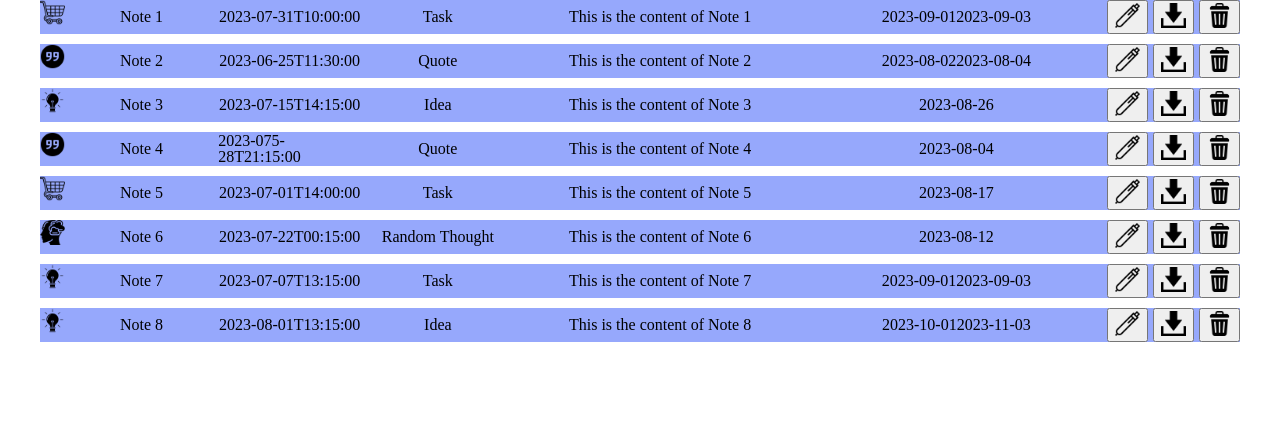
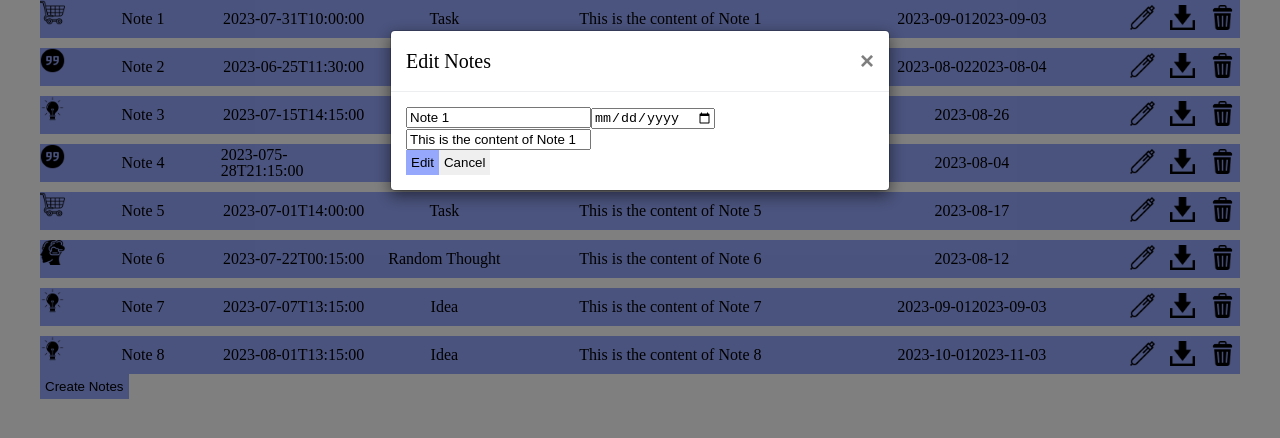
Before and after one commit to p1982/radency_hw1, a plain HTML site: page index.html in a window 1280 px wide. Both pictures are taken after a click on the button 1127 px from the left and 17 px from the top of the page. Drawn offline with Linux system fonts and the light colour scheme.

Commit message:
modal and form added

```diff
--- a/css/index.css
+++ b/css/index.css
@@ -8,6 +8,10 @@ a {
 
 a, button {
     cursor: pointer;
+}
+
+#root {
+    position: relative;
 }
 
 .container {
@@ -46,11 +50,6 @@ a, button {
     grid-column: span 5;
 }
 
-.notes-btn {
-    grid-column: span 1;
-    padding: 5px;
-}
-
 .notes-text {
     grid-column: span 5;
 }
@@ -59,3 +58,121 @@ a, button {
     width: 25px;
     height: 25px;
 }
+
+.btn {
+    border: none;
+    padding: 5px;
+}
+
+.icon-btn {
+    border: none;
+    background-color: rgb(150, 168, 252);
+    padding: 5px;
+}
+
+.primary-btn {
+    background-color: rgb(150, 168, 252);
+}
+
+.modal {
+    position: fixed;
+    top: 0;
+    right: 0;
+    bottom: 0;
+    left: 0;
+    background: rgba(0,0,0,0.5);
+    z-index: 1050;
+    margin: 0;
+    padding: 0;
+}
+
+.modal-dialog {
+    position: relative;
+    width: auto;
+    margin: 10px;
+}
+@media (min-width: 576px) {
+  .modal-dialog {
+      max-width: 500px;
+      margin: 30px auto;
+  }
+}
+
+.modal-content {
+    position: relative;
+    display: -webkit-box;
+    display: -webkit-flex;
+    display: -ms-flexbox;
+    display: flex;
+    -webkit-box-orient: vertical;
+    -webkit-box-direction: normal;
+    -webkit-flex-direction: column;
+    -ms-flex-direction: column;
+    flex-direction: column;
+    background-color: #fff;
+    -webkit-background-clip: padding-box;
+    background-clip: padding-box;
+    border: 1px solid rgba(0,0,0,.2);
+    border-radius: .3rem;
+    outline: 0;
+}
+@media (min-width: 768px) {
+  .modal-content {
+      -webkit-box-shadow: 0 5px 15px rgba(0,0,0,.5);
+      box-shadow: 0 5px 15px rgba(0,0,0,.5);
+  }
+}
+
+.modal-header {
+    display: -webkit-box;
+    display: -webkit-flex;
+    display: -ms-flexbox;
+    display: flex;
+    -webkit-box-align: center;
+    -webkit-align-items: center;
+    -ms-flex-align: center;
+    align-items: center;
+    -webkit-box-pack: justify;
+    -webkit-justify-content: space-between;
+    -ms-flex-pack: justify;
+    justify-content: space-between;
+    padding: 15px;
+    border-bottom: 1px solid #eceeef;
+}
+
+.modal-title {
+    margin-top: 0;
+    margin-bottom: 0;
+    line-height: 1.5;
+    font-size: 1.25rem;
+    font-weight: 500;
+}
+
+.close {
+    float: right;
+    font-family: sans-serif;
+    font-size: 24px;
+    font-weight: 700;
+    line-height: 1;
+    color: #000;
+    text-shadow: 0 1px 0 #fff;
+    opacity: .5;
+    text-decoration: none;
+}
+
+.close:focus, .close:hover {
+    color: #000;
+    text-decoration: none;
+    cursor: pointer;
+    opacity: .75;
+}
+
+.modal-body {
+  position: relative;
+    -webkit-box-flex: 1;
+    -webkit-flex: 1 1 auto;
+    -ms-flex: 1 1 auto;
+    flex: 1 1 auto;
+    padding: 15px;
+    overflow: auto;
+}
--- a/js/Button/Button.js
+++ b/js/Button/Button.js
@@ -1,14 +1,17 @@
 import { configButtons } from "./configButton.js"
 class Button {
-    renderButton(id) {
-        const { className, text, type } = configButtons[id]
-        // const button = document.createElement("button")
-        // button.className = className
-        // button.textContent = text
-        // button.type = type || "button"
-        return (
-            `<button class=${className} type=${type?type:"button"}>${text}</button>`
-        )
+    renderButton(configId, cb) {
+        const {id, className, text, type } = configButtons[configId]
+        const button = document.createElement("button")
+        button.className = className
+        button.insertAdjacentHTML("beforeend", text)
+        button.type = type || "button"
+        button.id = id
+        button.addEventListener("click", cb)
+        return button
+        // return (
+        //     `<button class=${className} type=${type?type:"button"}>${text}</button>`
+        // )
     }
 }
 
--- a/js/Button/configButton.js
+++ b/js/Button/configButton.js
@@ -1,19 +1,39 @@
 export const configButtons = {
     createNotes: {
+        id: "create-notes",
+        text: "Create",
+        type: "submit",
+        className: "btn primary-btn"
+    },
+    editNotes: {
+        id: "edit-notes",
+        text: "Edit",
+        type: "submit",
+        className: "btn primary-btn"
+    },
+    createNotesModal: {
+        id: "create-notes-modal",
         text: "Create Notes",
-        type: "submit",
-        className: "primary-btn"
+        className: "btn primary-btn"
     },
-    deleteNotes: {
+    cancel: {
+        id: "cancel",
+        text: "Cancel",
+        className: "btn secondary-btn"
+    },
+    deleteNotesModal: {
+        id: "delete-notes-modal",
         text: "<img class='icon' src='./img/icons/free-icon-bin-4402519.png' alt='delete icon'/>",
         className: "icon-btn"
     },
-    editNotes: {
+    editNotesModal: {
+        id: "edit-notes-modal",
         text: "<img class='icon'src='./img/icons/free-icon-pen-2007034.png' alt='download icon'/>",
         className: "icon-btn"
     },
     downLoadNotes: {
+        id: "down-load-notes",
         text: "<img class='icon' src='./img/icons/free-icon-down-arrow-800892.png' alt='edit icon'/>",
         className: "icon-btn"
-    }
+    },
 }
--- /dev/null
+++ b/js/Form/Form.js
@@ -0,0 +1,101 @@
+import Button from "../Button/Button.js"
+import Input from "../Input/Input.js";
+import API from "../API/API.js";
+import Notes from "../Notes/Notes.js";
+class Form {
+    constructor(){
+        this.form = document.createElement('form')
+    }
+    renderEditForm ({id, name, created, category, content, dates}, onClose) {
+        const btnWrapper = document.createElement('div')
+        btnWrapper.className = "btn-wrapper"
+        const inputName = Input.renderInput("name", name)
+        const inputDate = Input.renderInput("date", created)
+        const inputContent = Input.renderInput("content", content)
+        const editBtn = Button.renderButton("editNotes")
+        const cancelBtn = Button.renderButton("cancel")
+        cancelBtn.addEventListener("click", onClose)
+        btnWrapper.append(editBtn, cancelBtn)
+        this.form.append(inputName, inputDate, inputContent, btnWrapper)
+        this.form.addEventListener("submit", this.handleSubmitUpdate.bind(this, onClose, id))
+        return this.form
+    }
+
+    renderDeleteForm (id, onClose) {
+        const btnWrapper = document.createElement('div')
+        btnWrapper.className = "btn-wrapper"
+        const editBtn = Button.renderButton("editNotes")
+        const cancelBtn = Button.renderButton("cancel")
+        cancelBtn.addEventListener("click", onClose)
+        btnWrapper.append(editBtn, cancelBtn)
+        this.form.append(inputName, inputDate, inputContent, btnWrapper)
+        this.form.addEventListener("submit", this.handleSubmitDelete.bind(this, onClose, id))
+        return this.form
+    }
+
+    renderCreateForm (onClose) {
+        const btnWrapper = document.createElement('div')
+        btnWrapper.className = "btn-wrapper"
+        const inputName = Input.renderInput("name")
+        const inputDate = Input.renderInput("date")
+        const inputContent = Input.renderInput("content")
+        const createBtn = Button.renderButton("createNotes")
+        const cancelBtn = Button.renderButton("cancel")
+        cancelBtn.addEventListener("click", onClose)
+        btnWrapper.append(createBtn, cancelBtn)
+        this.form.append(inputName, inputDate, inputContent, btnWrapper)
+        this.form.addEventListener("submit", this.handleSubmitCreate.bind(this, onClose))
+        return this.form
+    }
+
+    async handleSubmitDelete (onClose, id, ) {
+        e.preventDefault()
+        try{
+            const note = await API.deleteData(id)
+            const li = document.getElementById(id)
+            li.remove()
+            onClose()
+        } catch (err) {
+            console.error(err)
+        }
+    }
+
+    async handleSubmitUpdate(onClose, id, e){
+        e.preventDefault()
+        const inputs = this.form.querySelectorAll("input")
+        const formData = {}
+        inputs.forEach( item => {
+            formData[item.name] = item.value
+        })
+        try{
+            const note = await API.updateData(id, formData)
+            const oldLi = document.getElementById(id)
+            const li = Notes.renderCardNote(note);
+            const parent = document.querySelector(".notes-list")
+            parent.replaceChild(oldLi, li);
+            onClose()
+        } catch (err) {
+            console.error(err)
+        }
+    }
+
+    async handleSubmitCreate(onClose, e){
+        e.preventDefault()
+        const inputs = this.form.querySelectorAll("input")
+        const formData = {}
+        inputs.forEach( item => {
+            formData[item.name] = item.value
+        })
+        try{
+            const note = await API.createData(formData)
+            const li = this.renderCardNote(note);
+            const parent = document.querySelector(".notes-list")
+            parent.appendChild(li);
+            onClose()
+        } catch (err) {
+            console.error(err)
+        }
+    }
+}
+
+export default new Form()
--- /dev/null
+++ b/js/Input/Input.js
@@ -0,0 +1,28 @@
+import { configInputs } from "./configInputs.js"
+class Input {
+    renderInput(configId, value) {
+        const { id, className, text, type } = configInputs[configId]
+
+        const inputElement = document.createElement('input');
+        inputElement.id = id;
+        inputElement.className = className;
+        if(value) {
+            inputElement.value = value
+            if(type==="date"){
+                inputElement.value = new Date(value)
+            }
+        }
+        if(!value){
+            inputElement.placeholder = text
+            if(type==="date") {
+                inputElement.value = new Date()
+             }
+        }
+
+        inputElement.type = type ? type : 'text';
+        inputElement.name = id
+        return inputElement;
+    }
+}
+
+export default new Input()
--- /dev/null
+++ b/js/Input/configInputs.js
@@ -0,0 +1,18 @@
+export const configInputs = {
+    name: {
+        id: "name",
+        text: "John Smith",
+        className: "input"
+    },
+    date: {
+        id: "date",
+        text: "04.05.2024",
+        type: "date",
+        className: "input"
+    },
+    content: {
+        id: "content",
+        text: "Notes ...",
+        className: "input"
+    },
+}
--- a/js/Modal/Modal.js
+++ b/js/Modal/Modal.js
@@ -0,0 +1,55 @@
+import Form from "../Form/Form.js"
+import { configModals } from "./configModal.js"
+class Modal {
+    renderModal(id, note) {
+        const { title, text } = configModals[id]
+        const root = document.querySelector("#root")
+        const openModalDiv = document.createElement('div');
+        openModalDiv.id = id;
+        openModalDiv.className = 'modal';
+
+        const modalDialogDiv = document.createElement('div');
+        modalDialogDiv.className = 'modal-dialog';
+
+        const modalContentDiv = document.createElement('div');
+        modalContentDiv.className = 'modal-content';
+
+        const modalHeaderDiv = document.createElement('div');
+        modalHeaderDiv.className = 'modal-header';
+
+        const modalTitleH3 = document.createElement('h3');
+        modalTitleH3.className = 'modal-title';
+        modalTitleH3.textContent = title;
+
+        const closeButtonA = document.createElement('a');
+        closeButtonA.href = '#close';
+        closeButtonA.title = 'Close';
+        closeButtonA.className = 'close';
+        closeButtonA.textContent = '×';
+        closeButtonA.addEventListener('click', this.closeModal.bind(this, id))
+
+        const modalBodyDiv = document.createElement('div');
+        modalBodyDiv.className = 'modal-body';
+
+        const form = Form.renderEditForm(note, this.closeModal.bind(this, id))
+
+        modalHeaderDiv.appendChild(modalTitleH3);
+        modalHeaderDiv.appendChild(closeButtonA);
+        modalBodyDiv.append(form)
+        modalContentDiv.appendChild(modalHeaderDiv);
+        modalContentDiv.appendChild(modalBodyDiv);
+
+        modalDialogDiv.appendChild(modalContentDiv);
+
+        openModalDiv.appendChild(modalDialogDiv);
+
+        root.append(openModalDiv)
+    }
+
+    closeModal(id){
+        const modal = document.getElementById(id)
+        modal.remove()
+    }
+}
+
+export default new Modal()
--- /dev/null
+++ b/js/Modal/configModal.js
@@ -0,0 +1,16 @@
+
+
+export const configModals = {
+    editModal: {
+      title: "Edit Notes",
+      text: ""
+    },
+    deleteModal: {
+      title: "Delete Notes",
+      text: "Are you sure, you want delete?"
+    },
+    createModal: {
+      title: "Create Notes",
+      text: ""
+    }
+}
--- a/js/Notes/Notes.js
+++ b/js/Notes/Notes.js
@@ -1,27 +1,38 @@
 import Button from "../Button/Button.js"
+import Modal from "../Modal/Modal.js";
+import { configNotes } from "./configNotes.js";
 class Notes {
     renderNotes(notes) {
         const ul = document.createElement("ul")
         ul.className = "notes-list"
-        ul.insertAdjacentHTML('beforeend', `${notes.map(note=>{
-            return this.renderCardNote(note)
-        }).join("")}`)
-        return ul
+        notes.forEach(note => {
+            const li = this.renderCardNote(note);
+            ul.appendChild(li);
+        });
+    return ul;
     }
-    renderCardNote ({id, icon, name, created, category, content, dates}) {
-        return (
-            `<li id=${id} class='notes-item'>
-                <div className='notes notes-btn'>${icon}</div>
-                <h6 class='notes notes-title'>${name}</h6>
-                <p class='notes notes-text'>${created}</p>
-                <p class='notes notes-text'>${category}</p>
-                <p class='notes notes-content'>${content}</p>
-                <ul class='notes notes-data'>${dates.map(date=>`<li>${date}</li>`).join("")}</ul>
-                <div className='notes notes-btn'>${Button.renderButton("editNotes")}</div>
-                <div className='notes notes-btn'>${Button.renderButton("downLoadNotes")}</div>
-                <div className='notes notes-btn'>${Button.renderButton("deleteNotes")}</div>
-            </li>`
-        )
+    renderCardNote(note) {
+        const {id, name, created, category, content, dates} = note
+        const editButton = Button.renderButton("editNotesModal", this.editNotesModal.bind(this, note));
+        const downloadButton = Button.renderButton("downLoadNotes");
+        const deleteButton = Button.renderButton("deleteNotesModal");
+        const li = document.createElement('li')
+        const icon = configNotes[category]
+        li.id = id
+        li.className = "notes-item"
+        li.insertAdjacentHTML('beforeend',
+            `<div className='notes notes-btn'>${icon}</div>
+            <h6 class='notes notes-title'>${name}</h6>
+            <p class='notes notes-text'>${created}</p>
+            <p class='notes notes-text'>${category}</p>
+            <p class='notes notes-content'>${content}</p>
+            <ul class='notes notes-data'>${dates.map(date => `<li>${date}</li>`).join("")}</ul>`)
+        li.append(editButton, downloadButton, deleteButton)
+        return li
+
+    }
+    editNotesModal(note) {
+        Modal.renderModal("editModal", note)
     }
 }
 
--- /dev/null
+++ b/js/Notes/configNotes.js
@@ -0,0 +1,7 @@
+export const configNotes = {
+    Task: "<img class='icon' src='./img/icons/task.png' alt='task icon'/>",
+    Quote: "<img class='icon' src='./img/icons/quote.png' alt='quote icon'/>",
+    Idea: "<img class='icon' src='./img/icons/idea.png' alt='idea icon'/>",
+    "Random Thought": "<img class='icon' src='./img/icons/onmind.png' alt='on mind icon'/>",
+
+}
--- a/js/index.js
+++ b/js/index.js
@@ -1,4 +1,5 @@
 import API from "./API/API.js";
+import Button from "./Button/Button.js";
 import Notes from "./Notes/Notes.js"
 
 const root = document.querySelector("#root")
@@ -9,7 +10,9 @@ const init = async () => {
         const list = Notes.renderNotes(notes)
         const container = document.createElement("div")
         container.className = "container"
-        container.append(list)
+
+        const createBtn = Button.renderButton("createNotesModal")
+        container.append(list, createBtn)
         root.append(container)
     } catch (e) {
         console.error(e)
--- a/notes.json
+++ b/notes.json
@@ -2,7 +2,6 @@
     "notes": [
         {
             "id": 1,
-            "icon": "<img class='icon' src='./img/icons/task.png' alt='task icon'/>",
             "name": "Note 1",
             "created": "2023-07-31T10:00:00",
             "category": "Task",
@@ -12,7 +11,6 @@
         {
             "id": 2,
             "name": "Note 2",
-            "icon": "<img class='icon' src='./img/icons/quote.png' alt='quote icon'/>",
             "created": "2023-06-25T11:30:00",
             "category": "Quote",
             "content": "This is the content of Note 2",
@@ -20,7 +18,6 @@
         },
         {
             "id": 3,
-            "icon": "<img class='icon' src='./img/icons/idea.png' alt='idea icon'/>",
             "name": "Note 3",
             "created": "2023-07-15T14:15:00",
             "category": "Idea",
@@ -30,7 +27,6 @@
         {
             "id": 4,
             "name": "Note 4",
-            "icon": "<img class='icon' src='./img/icons/quote.png' alt='quote icon'/>",
             "created": "2023-075-28T21:15:00",
             "category": "Quote",
             "content": "This is the content of Note 4",
@@ -38,7 +34,6 @@
         },
         {
             "id": 5,
-            "icon": "<img class='icon' src='./img/icons/task.png' alt='task icon'/>",
             "name": "Note 5",
             "created": "2023-07-01T14:00:00",
             "category": "Task",
@@ -47,7 +42,7 @@
         },
         {
             "id": 6,
-            "icon": "<img class='icon' src='./img/icons/onmind.png' alt='on mind icon'/>",
+
             "name": "Note 6",
             "created": "2023-07-22T00:15:00",
             "category": "Random Thought",
@@ -57,15 +52,13 @@
         {
             "id": 7,
             "name": "Note 7",
-            "icon": "<img class='icon' src='./img/icons/idea.png' alt='idea icon'/>",
             "created": "2023-07-07T13:15:00",
-            "category": "Task",
+            "category": "Idea",
             "content": "This is the content of Note 7",
             "dates": ["2023-09-01", "2023-09-03"]
         },
         {
             "id": 8,
-            "icon": "<img class='icon' src='./img/icons/idea.png' alt='idea icon'/>",
             "name": "Note 8",
             "created": "2023-08-01T13:15:00",
             "category": "Idea",
```
Also changed, not shown: js/API/API.js (+34 -32 lines).
